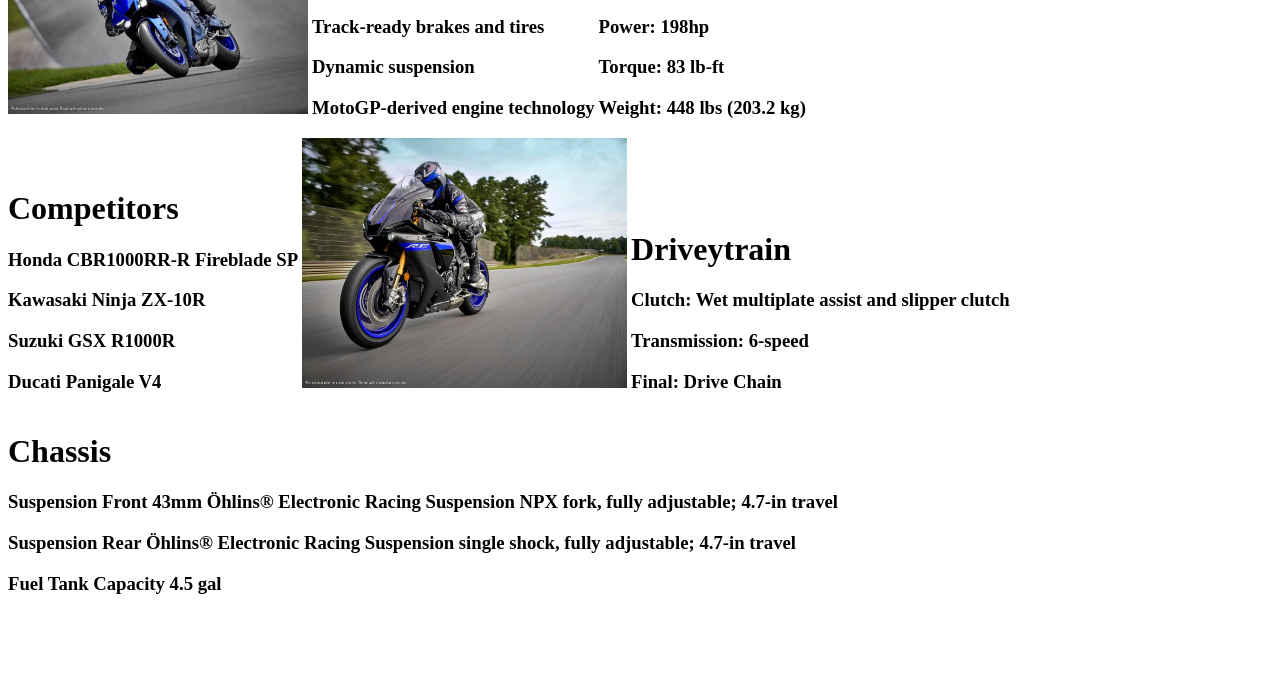
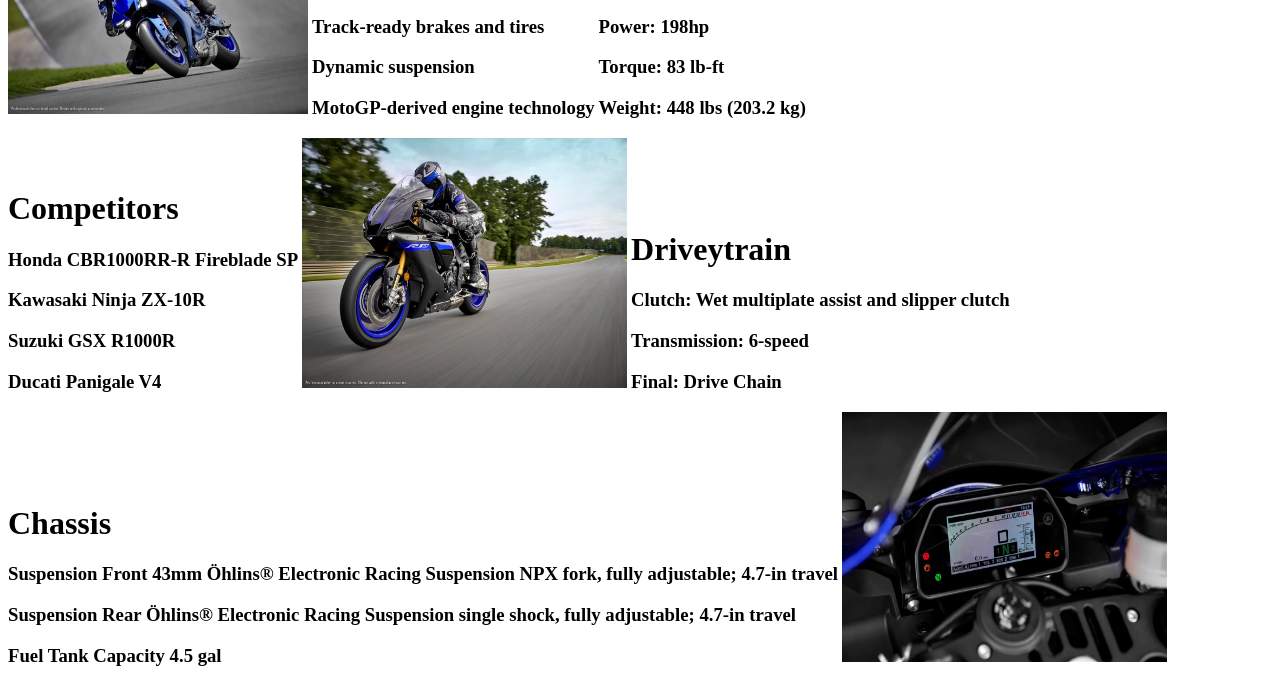
Before and after one commit to UserOG17/Projects.github.io, a plain HTML site: page index.html in a window 1280 px wide. Shown: the part 635-1328 px from the top of the page. Before the commit the page ends 1257 px from the top, so only its background shows below. Drawn offline with Linux system fonts and the light colour scheme.

Commit message:
Update index.html

```diff
--- a/index.html
+++ b/index.html
@@ -58,5 +58,7 @@
         <h3>Suspension Rear	Öhlins® Electronic Racing Suspension single shock, fully adjustable; 4.7-in travel</h3>
         <h3>Fuel Tank Capacity	4.5 gal</h3></div>
 
+        <img src="dash.jpg" alt="Description of the image" width="325" height="250">
+
       </body>
 </html>
```
